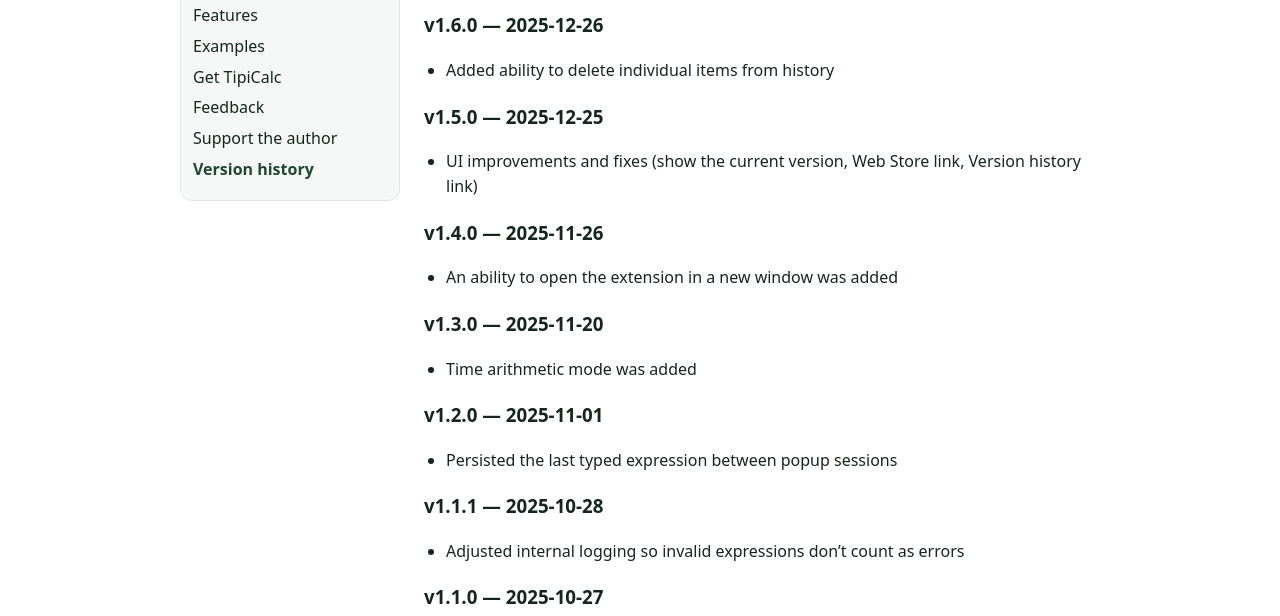
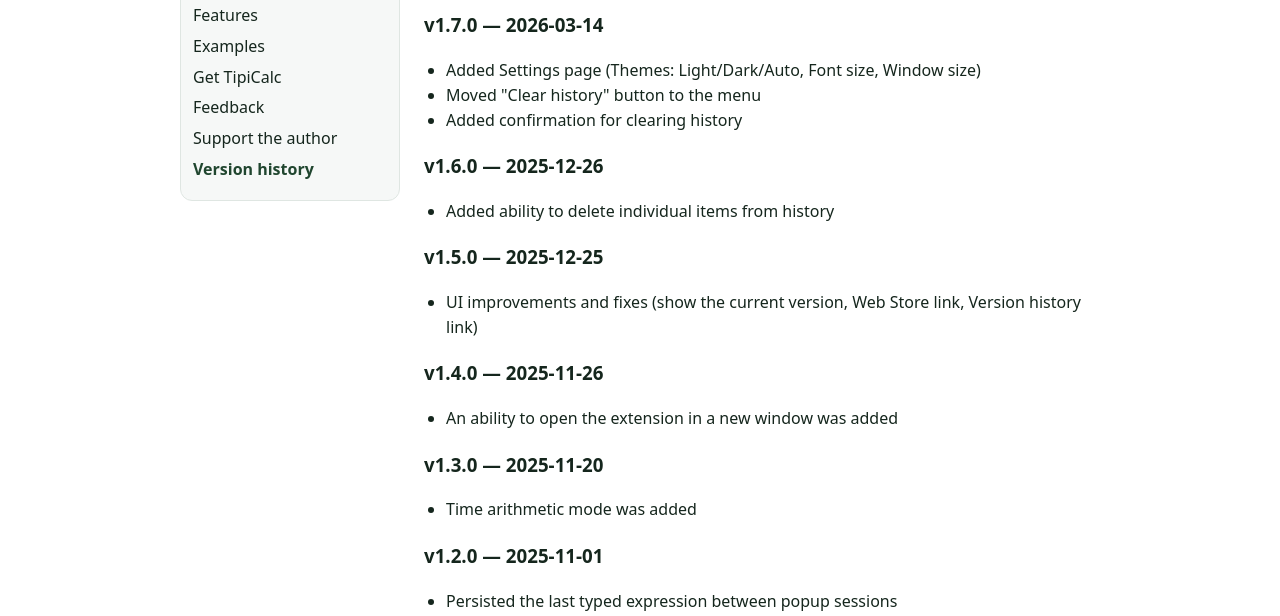
Before and after one commit to etwirt/tipicalc-site, a plain HTML site: page docs/version-history.html in a window 1280 px wide. Shown: the part 184-800 px from the top of the page. Drawn offline with Linux system fonts and the light colour scheme.

Commit message:
Release v1.7.0

```diff
--- a/docs/version-history.html
+++ b/docs/version-history.html
@@ -41,6 +41,13 @@
     <div class="content-main">
     <section>
       <h2 id="version-history">Version history</h2>
+
+      <h3>v1.7.0 — 2026-03-14</h3>
+      <ul>
+        <li>Added Settings page (Themes: Light/Dark/Auto, Font size, Window size)</li>
+        <li>Moved "Clear history" button to the menu</li>
+        <li>Added confirmation for clearing history</li>
+      </ul>
 
       <h3>v1.6.0 — 2025-12-26</h3>
       <ul>
```
Also changed, not shown: docs/features.html (+1 -0 lines).
